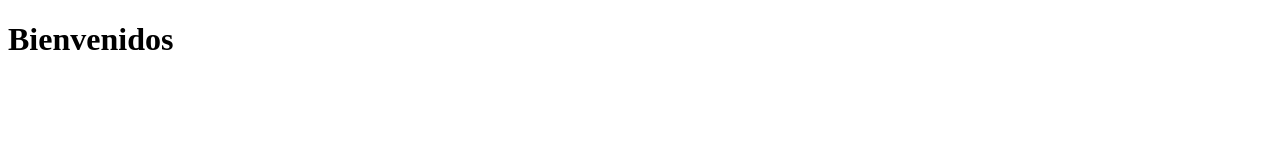
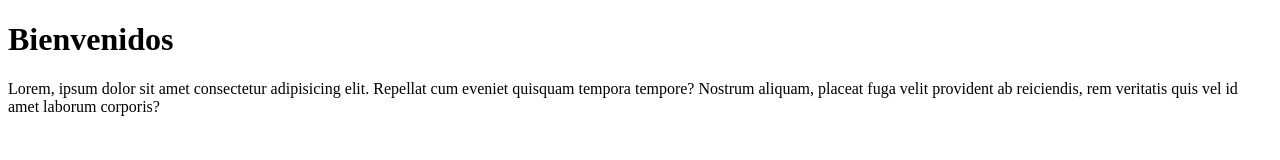
Before and after one commit to Yess2021/pruebaBC01, a plain HTML site: page index.html in a window 1280 px wide. Drawn offline with Linux system fonts and the light colour scheme.

Commit message:
use un parrafo

```diff
--- a/index.html
+++ b/index.html
@@ -7,5 +7,6 @@
 </head>
 <body>
     <h1>Bienvenidos</h1>
+    <p>Lorem, ipsum dolor sit amet consectetur adipisicing elit. Repellat cum eveniet quisquam tempora tempore? Nostrum aliquam, placeat fuga velit provident ab reiciendis, rem veritatis quis vel id amet laborum corporis?</p>
 </body>
 </html>
```
